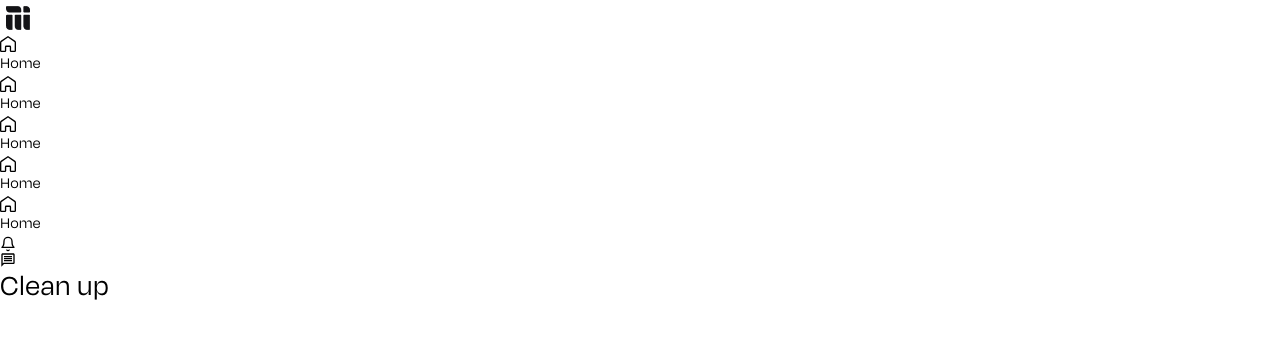
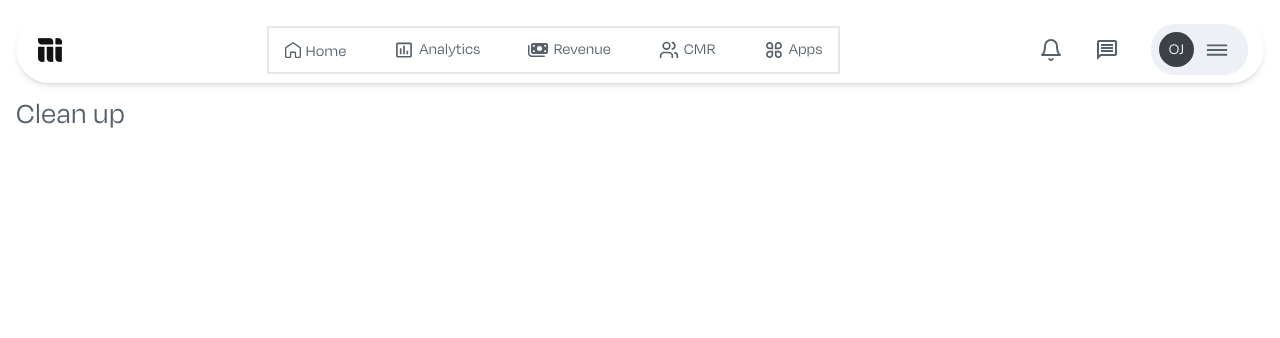
Before and after one commit to bezbrain/mainstack-frontend-test, a React (Vite) app: page / in a window 1280 px wide. Shown: the top 338 px of the page. Built offline with nearby package versions, Linux system fonts and the light colour scheme.

Commit message:
Develop nav bar for desktop view

```diff
--- a/src/App.tsx
+++ b/src/App.tsx
@@ -2,9 +2,9 @@ import { NavBar } from "./components/navBar";
 
 const App = () => {
   return (
-    <div>
+    <div className="relative mx-4">
       <NavBar />
-      <p className="text-3xl">Clean up</p>
+      <p className="text-3xl pt-24">Clean up</p>
     </div>
   );
 };
--- a/src/components/navBar/navBar.tsx
+++ b/src/components/navBar/navBar.tsx
@@ -1,48 +1,77 @@
 import { mainstackLogo } from "../../assets/logo";
 import { GrHomeRounded } from "react-icons/gr";
 import { FiBell } from "react-icons/fi";
-import { MdOutlineMessage } from "react-icons/md";
+import { MdOutlineMessage, MdInsertChartOutlined } from "react-icons/md";
+import { IoReorderThreeOutline } from "react-icons/io5";
+import { FaMoneyBills } from "react-icons/fa6";
+import { LuUsers } from "react-icons/lu";
+import { RiAppsLine, RiMenu4Line } from "react-icons/ri";
+
+// White color: #f5f5f7
+// Black color: #56616b
+
+const middleNavStyles = `flex items-center gap-[5px] transition-all py-2 rounded-3xl iPad:px-4 iPad:hover:bg-[#edf0f5]`;
 
 const NavBar = () => {
   return (
-    <nav>
-      <img src={mainstackLogo} alt="Mainstack" />
-      <ul>
+    <nav className="flex flex-col mt-4 shadow-md px-4 py-2 w-full iPad:absolute iPad:flex-row iPad:rounded-full iPad:justify-between iPad:items-center">
+      {/* Logo */}
+      <a href="/" className="order-1 iPad:order-1">
+        <img src={mainstackLogo} alt="Mainstack" />
+      </a>
+
+      <RiMenu4Line className="fixed right-8 top-8 cursor-pointer text-3xl iPad:hidden" />
+
+      {/* Middle nav items */}
+      <ul className="items-center w-fit gap-4 transition-all iPad:flex order-3 iPad:order-2 border-2">
         <li>
-          <a href="">
+          <a href="" className={middleNavStyles}>
             <GrHomeRounded />
-            <span>Home</span>
+            <span className="mt-0 hover:mt-0 iPad:mt-1">Home</span>
           </a>
         </li>
         <li>
-          <a href="">
-            <GrHomeRounded />
-            <span>Home</span>
+          <a href="" className={middleNavStyles}>
+            <MdInsertChartOutlined className="text-xl" />
+            <span>Analytics</span>
           </a>
         </li>
         <li>
-          <a href="">
-            <GrHomeRounded />
-            <span>Home</span>
+          <a href="" className={middleNavStyles}>
+            <FaMoneyBills className="text-xl" />
+            <span>Revenue</span>
           </a>
         </li>
         <li>
-          <a href="">
-            <GrHomeRounded />
-            <span>Home</span>
+          <a href="" className={middleNavStyles}>
+            <LuUsers className="text-xl" />
+            <span>CMR</span>
           </a>
         </li>
         <li>
-          <a href="">
-            <GrHomeRounded />
-            <span>Home</span>
+          <a href="" className={middleNavStyles}>
+            <RiAppsLine className="text-xl" />
+            <span>Apps</span>
           </a>
         </li>
       </ul>
 
-      <ul>
-        <FiBell />
-        <MdOutlineMessage />
+      {/* Right nav items */}
+      <ul className="items-center gap-8 flex order-2 iPad:order-3">
+        <li>
+          <FiBell className="text-2xl cursor-pointer" />
+        </li>
+        <li>
+          <MdOutlineMessage className="text-2xl cursor-pointer" />
+        </li>
+        <li>
+          <button className="flex items-center bg-[#edf0f5] p-2 rounded-3xl">
+            <span className="bg-[#3b4147] text-[#f5f5f7] h-[35px] w-[35px] rounded-full flex items-center justify-center">
+              OJ
+            </span>
+            <IoReorderThreeOutline className="text-3xl mx-2" />
+          </button>
+        </li>
       </ul>
     </nav>
   );
--- a/src/index.css
+++ b/src/index.css
@@ -18,4 +18,5 @@ html {
   font-family: "Degular", sans-serif;
   font-style: normal;
   font-weight: 400;
+  color: #56616b;
 }
```
